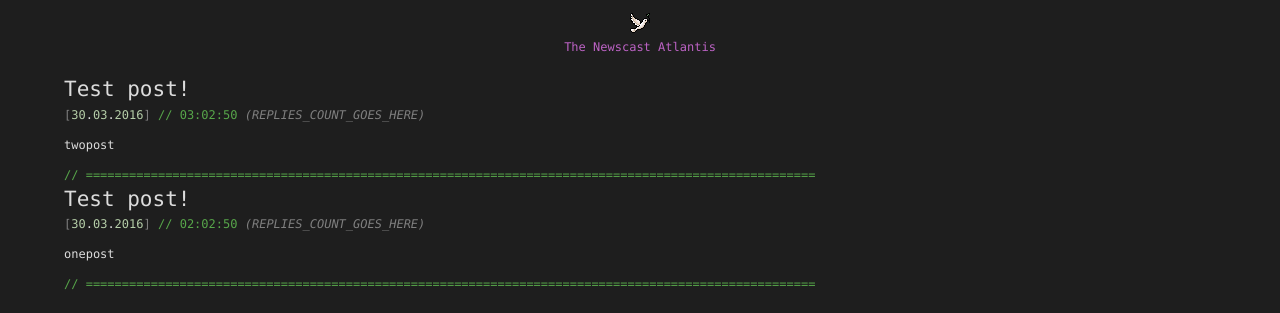
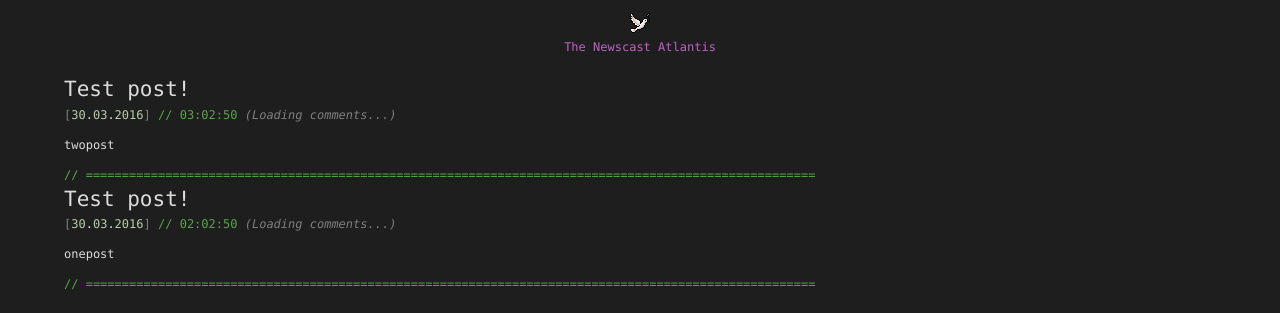
Before and after one commit to TeamHypersomnia/TeamHypersomnia.github.io, a Jekyll site: the page built from index.html, in a window 1280 px wide. Shown: the part 343-656 px from the top of the page. Built offline with Jekyll 4.4.1, drawn with Linux system fonts in a browser that asks for light colours; the list of posts is cut into pages by our own code.

Commit message:
Update index.html

```diff
--- a/index.html
+++ b/index.html
@@ -9,7 +9,7 @@
     <div class="post-container" data-id="{{ post.comments_identifier }}">
           <a style="font-size:21px" class="vstext" href="{{ post.url | prepend: site.baseurl }}">{{ post.title }}</a><br/>
         <a class="vstext" href="{{ post.url }}"><span class="vsparam">[</span><span class="vsnumber">{{ post.date | date: "%d" }}</span>.<span class="vsnumber">{{ post.date | date: "%m" }}</span>.<span class="vsnumber">{{ post.date | date: "%Y" }}</span><span class="vsparam">]</span> <span class="vscomment">{{post.date | date: "// %H:%M:%S"}}</span> </a>
-          <a style="font-style:italic" class="vsparam replies-count" href="{{ post.url | prepend: site.baseurl }}">(REPLIES_COUNT_GOES_HERE)</a><br/>
+          <a style="font-style:italic" class="vsparam replies-count" href="{{ post.url | prepend: site.baseurl }}">(Loading comments...)</a><br/>
 
                {{ post.content | truncatewords:75}}
 
```
